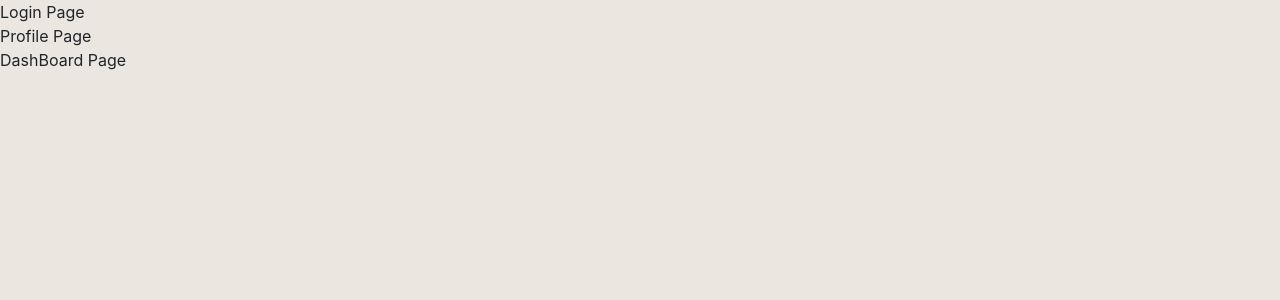
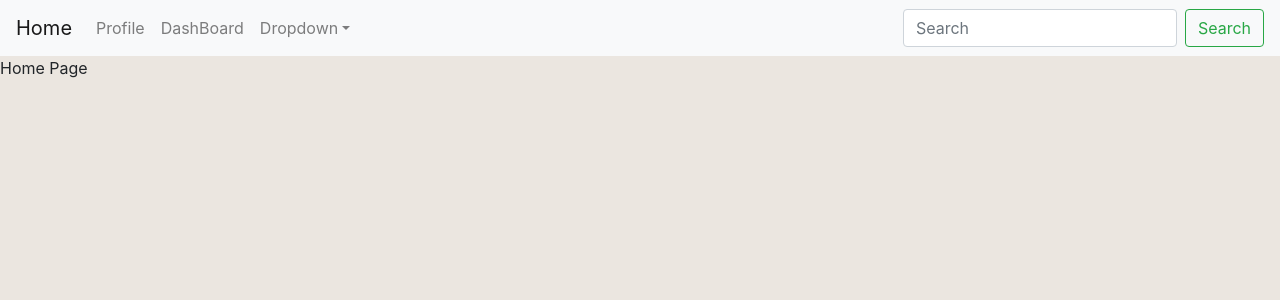
Before and after one commit to yennhihuynh149/Project1, a React (Create React App) app: page /home in a window 1280 px wide. Shown: the top 300 px of the page. Built offline with nearby package versions, Linux system fonts and the light colour scheme.

Commit message:
done 4 pages + menubar

```diff
--- a/package.json
+++ b/package.json
@@ -6,7 +6,9 @@
     "bootstrap": "^4.3.1",
     "node-sass": "^4.12.0",
     "react": "^16.9.0",
+    "react-bootstrap": "^1.0.0-beta.12",
     "react-dom": "^16.9.0",
+    "react-router-dom": "^5.0.1",
     "react-scripts": "3.1.1"
   },
   "scripts": {
--- a/src/App.js
+++ b/src/App.js
@@ -3,14 +3,15 @@ import logo from './logo.svg';
 import './App.css';
 import LoginPage from './pages/login/login';
 import Profile from './pages/profile/profile';
-import DashBoard from './pages/dashboard/db';
+import DashBoard from './pages/dashboard/dashboard';
+import MainRouter from './config/route';
+import MenuBar from './components/main-menu/main-menu';
 
 function Nhi() {
   return (
     <div className="Nhi">
-      <LoginPage></LoginPage>
-      <Profile></Profile>
-      <DashBoard></DashBoard>
+      <MenuBar></MenuBar>
+      <MainRouter></MainRouter>
     </div>
   );
 }
--- /dev/null
+++ b/src/components/main-menu/main-menu.js
@@ -0,0 +1,32 @@
+import React from 'react';
+import { Navbar, Nav, NavDropdown, Form, FormControl, Button} from 'react-bootstrap';
+
+class MenuBar extends React.Component {
+    render() {
+        return (
+            <Navbar bg="light" expand="lg">
+                <Navbar.Brand href="./home">Home</Navbar.Brand>
+                <Navbar.Toggle aria-controls="basic-navbar-nav" />
+                <Navbar.Collapse id="basic-navbar-nav">
+                    <Nav className="mr-auto">
+                        <Nav.Link href="./profile">Profile</Nav.Link>
+                        <Nav.Link href="./dashboard">DashBoard</Nav.Link>
+                        <NavDropdown title="Dropdown" id="basic-nav-dropdown">
+                            <NavDropdown.Item href="#action/3.1">Action</NavDropdown.Item>
+                            <NavDropdown.Item href="#action/3.2">Another action</NavDropdown.Item>
+                            <NavDropdown.Item href="#action/3.3">Something</NavDropdown.Item>
+                            <NavDropdown.Divider />
+                            <NavDropdown.Item href="#action/3.4">Separated link</NavDropdown.Item>
+                        </NavDropdown>
+                    </Nav>
+                    <Form inline>
+                        <FormControl type="text" placeholder="Search" className="mr-sm-2" />
+                        <Button variant="outline-success">Search</Button>
+                    </Form>
+                </Navbar.Collapse>
+            </Navbar>
+        )
+    }
+}
+
+export default MenuBar
--- /dev/null
+++ b/src/config/route.js
@@ -0,0 +1,24 @@
+import React from 'react';
+import {BrowserRouter, Route, Switch} from 'react-router-dom';
+import LoginPage from '../pages/login/login';
+import DashBoard from '../pages/dashboard/dashboard';
+import Profile from '../pages/profile/profile';
+import HomePage from '../pages/home/home';
+
+class MainRouter extends React.Component {
+    render() {
+        return(
+            <BrowserRouter>
+                <Switch>
+                    <Route path='/' exact component={HomePage}></Route>
+                    <Route path='/login' exact component={LoginPage}></Route>
+                    <Route path='/dashboard' exact component={DashBoard}></Route>
+                    <Route path='/profile' exact component={Profile}></Route>
+                    <Route path='/home' exact component={HomePage}></Route>
+                </Switch>
+            </BrowserRouter>
+        )
+    }
+}
+
+export default MainRouter
--- /dev/null
+++ b/src/pages/home/home.js
@@ -0,0 +1,11 @@
+import React from 'react';
+
+class HomePage extends React.Component{
+    render(){
+        return(
+            <div>Home Page</div>
+        )
+    }
+}
+
+export default HomePage
--- a/src/pages/login/login.js
+++ b/src/pages/login/login.js
@@ -4,6 +4,7 @@ class LoginPage extends React.Component{
     render(){
         return(
             <div>Login Page</div>
+
         )
     }
 }
```
Also changed, not shown: src/pages/dashboard/dashboard.js (renamed from src/pages/dashboard/db.js).
